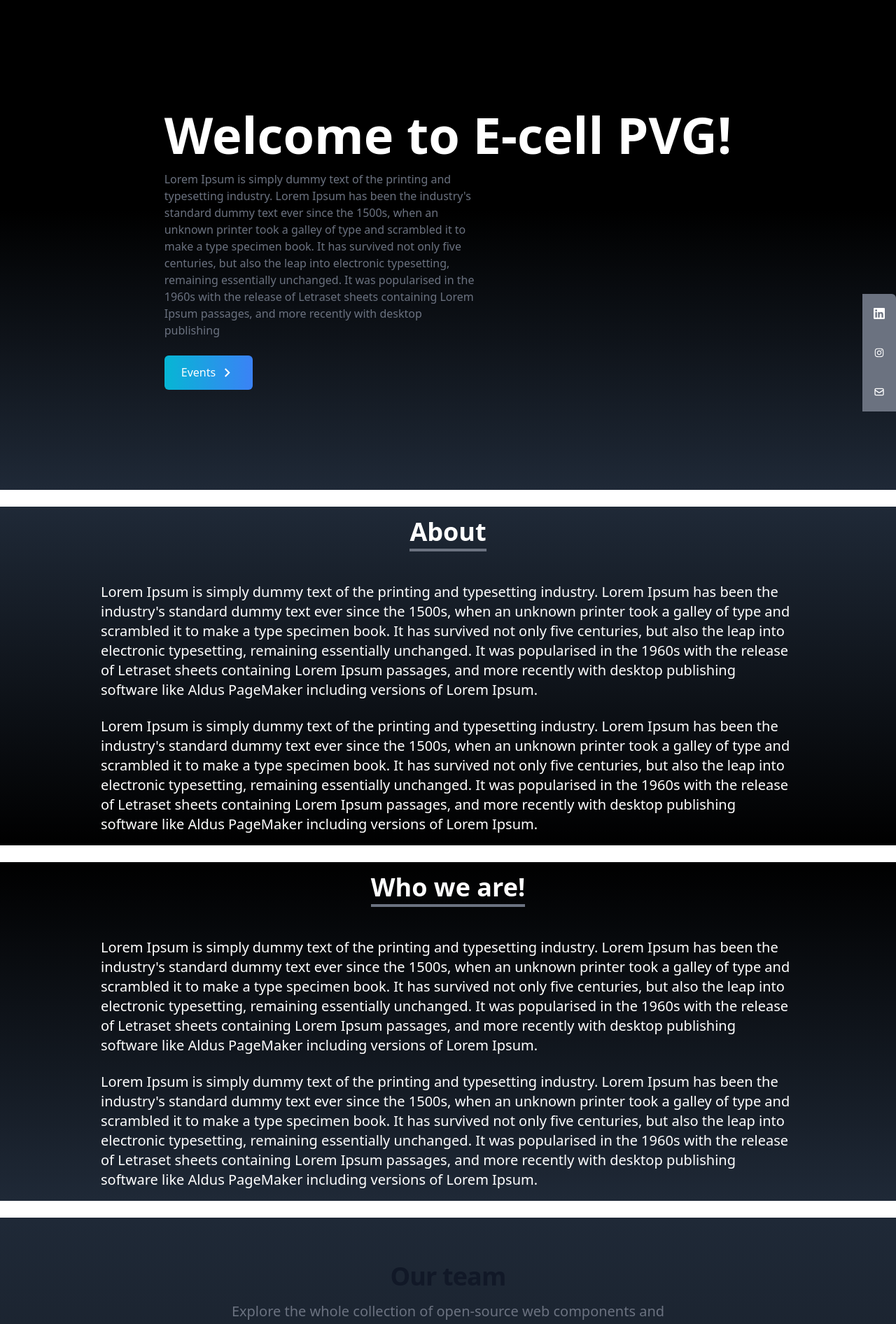
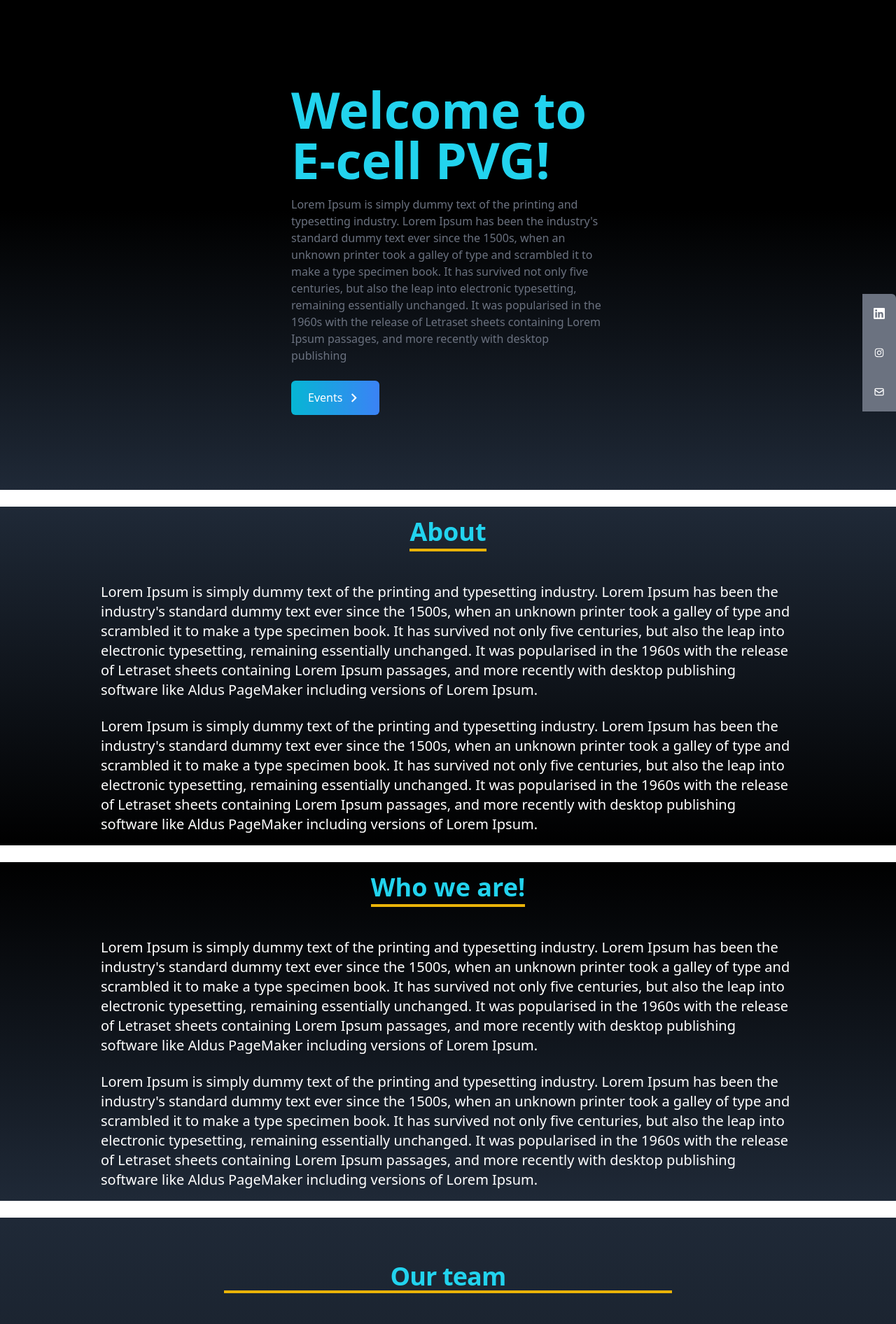
Before and after one commit to parthbhattad20/EDC-React-app, a React (Create React App) app: page / in a window 1280 px wide. Shown: the part 100-1992 px from the top of the page at 70% size. Built offline with nearby package versions, Linux system fonts and the light colour scheme.

Commit message:
border added

```diff
--- a/src/components/About.jsx
+++ b/src/components/About.jsx
@@ -8,7 +8,7 @@ const About = () => {
     >
       <div className="max-w-screen-lg p-4 mx-auto flex flex-col justify-center w-full h-full">
         <div className="pb-8 text-center">
-          <p className="text-4xl font-bold inline border-b-4 border-gray-500 mt-10 text-center">
+          <p className="text-4xl font-bold inline border-b-4 border-yellow-500 mt-10 text-center text-cyan-400">
             About
           </p>
         </div>
--- a/src/components/Contact.jsx
+++ b/src/components/Contact.jsx
@@ -5,7 +5,7 @@ const Contact = () => {
       <div name="contact">
         <section className="bg-gradient-to-b from-black to-gray-800">
             <div className="py-8 lg:py-16 px-4 mx-auto max-w-screen-md">
-                <h2 className="mb-4 text-4xl tracking-tight font-extrabold text-center text-gray-900 dark:text-white">
+                <h2 className="mb-4 text-4xl tracking-tight font-extrabold text-center text-cyan-400 border-b-4 border-yellow-500">
                     Contact Us
                 </h2>
                 <p className="mb-8 lg:mb-16 font-light text-center text-gray-500 dark:text-gray-400 sm:text-xl">
--- a/src/components/Home.jsx
+++ b/src/components/Home.jsx
@@ -10,8 +10,8 @@ const Home = () => {
     >
       <div className="max-w-screen-lg mx-auto flex flex-col items-center justify-center h-full px-4 md:flex-row">
         <div className="flex flex-col justify-center h-full mt-10">
-          <h2 className="text-4xl sm:text-7xl font-bold text-white mt-20">
-          Welcome to  E-cell PVG!
+          <h2 className="text-4xl sm:text-7xl font-bold text-cyan-400  mt-20">
+          Welcome to <br></br> E-cell PVG!
           </h2>
           <p className="text-gray-500 py-4 max-w-md">
 
--- a/src/components/Teams.jsx
+++ b/src/components/Teams.jsx
@@ -13,13 +13,11 @@ const Teams = () => {
             <section className="bg-gradient-to-b from-gray-800 to-black">
                 <div className="py-8 px-4 mx-auto max-w-screen-xl text-center lg:py-16 lg:px-6">
                     <div className="mx-auto mb-8 max-w-screen-sm lg:mb-16">
-                        <h2 className="mb-4 text-4xl tracking-tight font-extrabold text-gray-900 dark:text-white">
+                        <h2 className="mb-4 text-4xl tracking-tight font-extrabold text-cyan-400 border-b-4 border-yellow-500 ">
                             Our team
                         </h2>
                         <p className="font-light text-gray-500 sm:text-xl dark:text-gray-400">
-                            Explore the whole collection of open-source web
-                            components and elements built with the utility
-                            classes from Tailwind
+
                         </p>
                     </div>
                     <div className="grid gap-8 lg:gap-16 sm:grid-cols-2 md:grid-cols-3 lg:grid-cols-4">
--- a/src/components/Whatwedo.jsx
+++ b/src/components/Whatwedo.jsx
@@ -9,7 +9,7 @@ const Whatwedo = () => {
             >
                 <div className="max-w-screen-lg p-4 mx-auto flex flex-col justify-center w-full h-full">
                     <div className="pb-8 text-center">
-                        <p className="text-4xl font-bold inline border-b-4 border-gray-500 mt-10 text-center">
+                        <p className="text-4xl font-bold inline border-b-4 border-gray-500 mt-10 text-center text-cyan-400 border-b-4 border-yellow-500">
                             Who we are!
                         </p>
                     </div>
```
